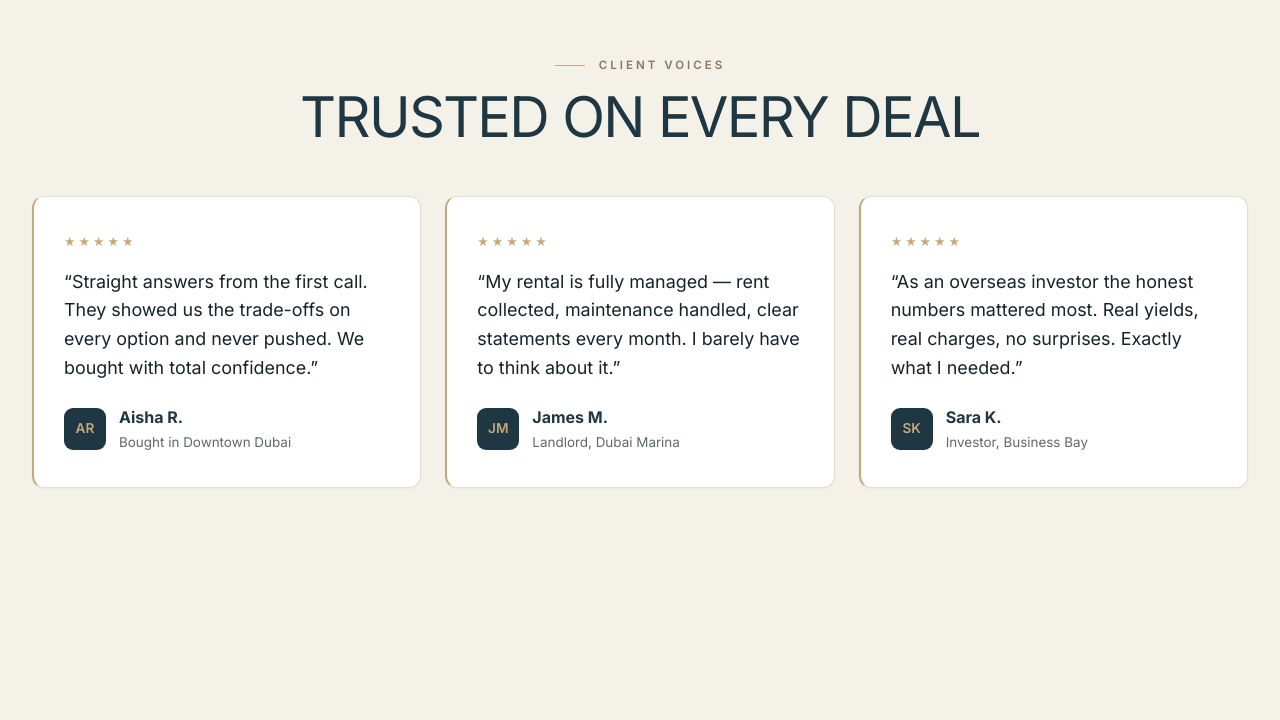
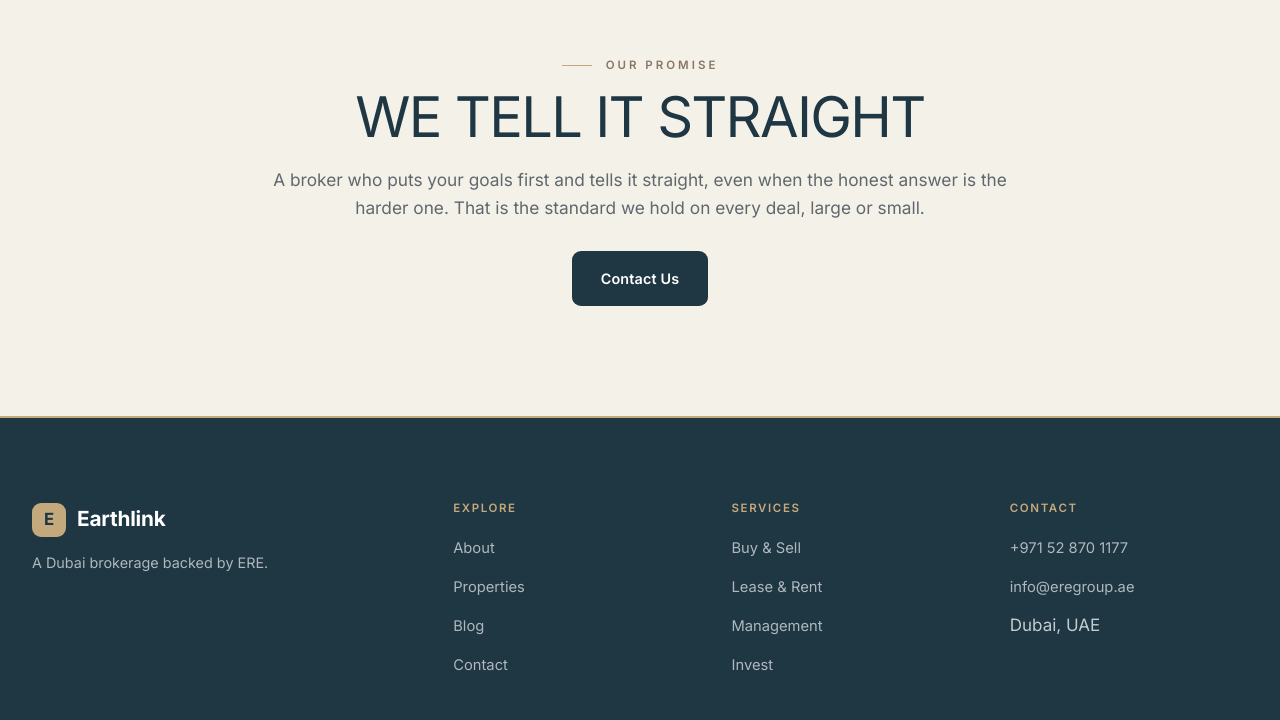
Before and after one commit to MSN-DEVELOPMENTS/Earthlink, a Next.js app: page /about in a window 1280 px wide. Shown: the part 2073-2793 px from the top of the page. Built offline with nearby package versions, Linux system fonts and the light colour scheme.

Commit message:
Implement redirects for projects to properties, remove testimonials section from About page, and update terminology from "Projects" to "Properties" in various components and data files for consistency.

```diff
--- a/app/(site)/about/page.tsx
+++ b/app/(site)/about/page.tsx
@@ -1,7 +1,7 @@
 import Link from 'next/link';
 import Image from 'next/image';
 import type { Metadata } from 'next';
-import { services, stats, testimonials } from '@/lib/data';
+import { services, stats } from '@/lib/data';
 
 export const metadata: Metadata = {
   title: 'About',
@@ -82,31 +82,6 @@ export default function AboutPage() {
         </div>
       </section>
 
-      {/* ===== TESTIMONIALS ===== */}
-      <section id="testimonials">
-        <div className="wrap">
-          <div className="reveal" style={{ textAlign: 'center', marginBottom: 48 }}>
-            <span className="eyebrow">Client Voices</span>
-            <h2 className="section-title" style={{ marginTop: 12 }}>Trusted on every deal</h2>
-          </div>
-          <div className="grid tgrid">
-            {testimonials.map((t) => (
-              <div className="glass tcard reveal" key={t.name}>
-                <div className="stars">★★★★★</div>
-                <p>&ldquo;{t.quote}&rdquo;</p>
-                <div className="who">
-                  <div className="av">{t.initials}</div>
-                  <div>
-                    <div className="nm">{t.name}</div>
-                    <div className="rl">{t.role}</div>
-                  </div>
-                </div>
-              </div>
-            ))}
-          </div>
-        </div>
-      </section>
-
       {/* ===== OUR PROMISE ===== */}
       <section id="promise">
         <div className="wrap">
--- a/components/SearchBar.tsx
+++ b/components/SearchBar.tsx
@@ -5,7 +5,7 @@ import { searchOptions } from '@/lib/data';
 
 /**
  * Glass search bar shown in the hero. There is no listings backend yet, so a
- * search simply routes the visitor to the Projects page where the current
+ * search simply routes the visitor to the Properties page where the current
  * selection lives. The selected filters travel along as query params for when
  * a real search is wired up later.
  */
--- a/lib/data.ts
+++ b/lib/data.ts
@@ -91,14 +91,14 @@ export const whyEarthlink = [
   'Honest advice at every step',
 ];
 
-/* ----- Projects: What We Offer (3) -------------------------------------- */
+/* ----- Properties: What We Offer (3) ------------------------------------ */
 export const offers = [
   { title: 'Off-Plan', text: 'Early access from Emaar, Sobha, Binghatti, and DAMAC.' },
   { title: 'Ready Homes', text: 'Completed apartments and villas in settled communities.' },
   { title: 'Commercial', text: 'Offices and retail in the right districts.' },
 ];
 
-/* ----- Projects: Current Selection (property cards) ---------------------
+/* ----- Properties: Current Selection (property cards) -------------------
    ref / permit numbers below are illustrative PLACEHOLDERS — replace with
    real Earthlink listing references and DLD Trakheesi permit numbers. */
 export type Property = {
@@ -221,7 +221,7 @@ export const properties: Property[] = [
   },
 ];
 
-/* ----- Projects: How We Match You (4 steps) ----------------------------- */
+/* ----- Properties: How We Match You (4 steps) --------------------------- */
 export const matchSteps = [
   { n: '1', title: 'Discovery', text: 'We learn your budget and goals.' },
   { n: '2', title: 'Shortlist', text: 'A few strong options, backed by numbers.' },
--- a/next.config.mjs
+++ b/next.config.mjs
@@ -15,6 +15,12 @@ const nextConfig = {
       },
     ],
   },
+  async redirects() {
+    return [
+      { source: '/projects', destination: '/properties', permanent: true },
+      { source: '/projects/:slug', destination: '/properties/:slug', permanent: true },
+    ];
+  },
 };
 
 export default nextConfig;
```
